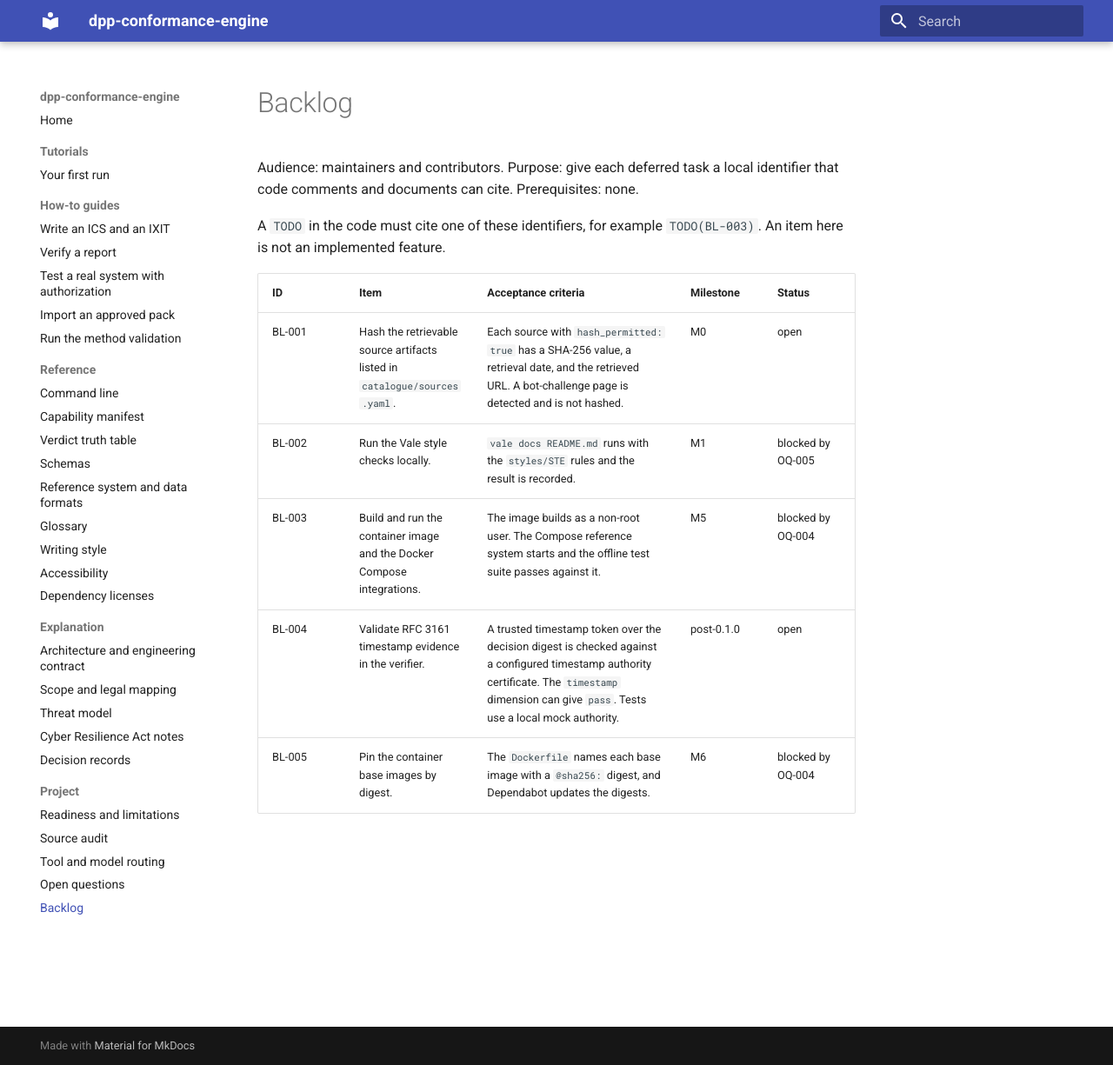
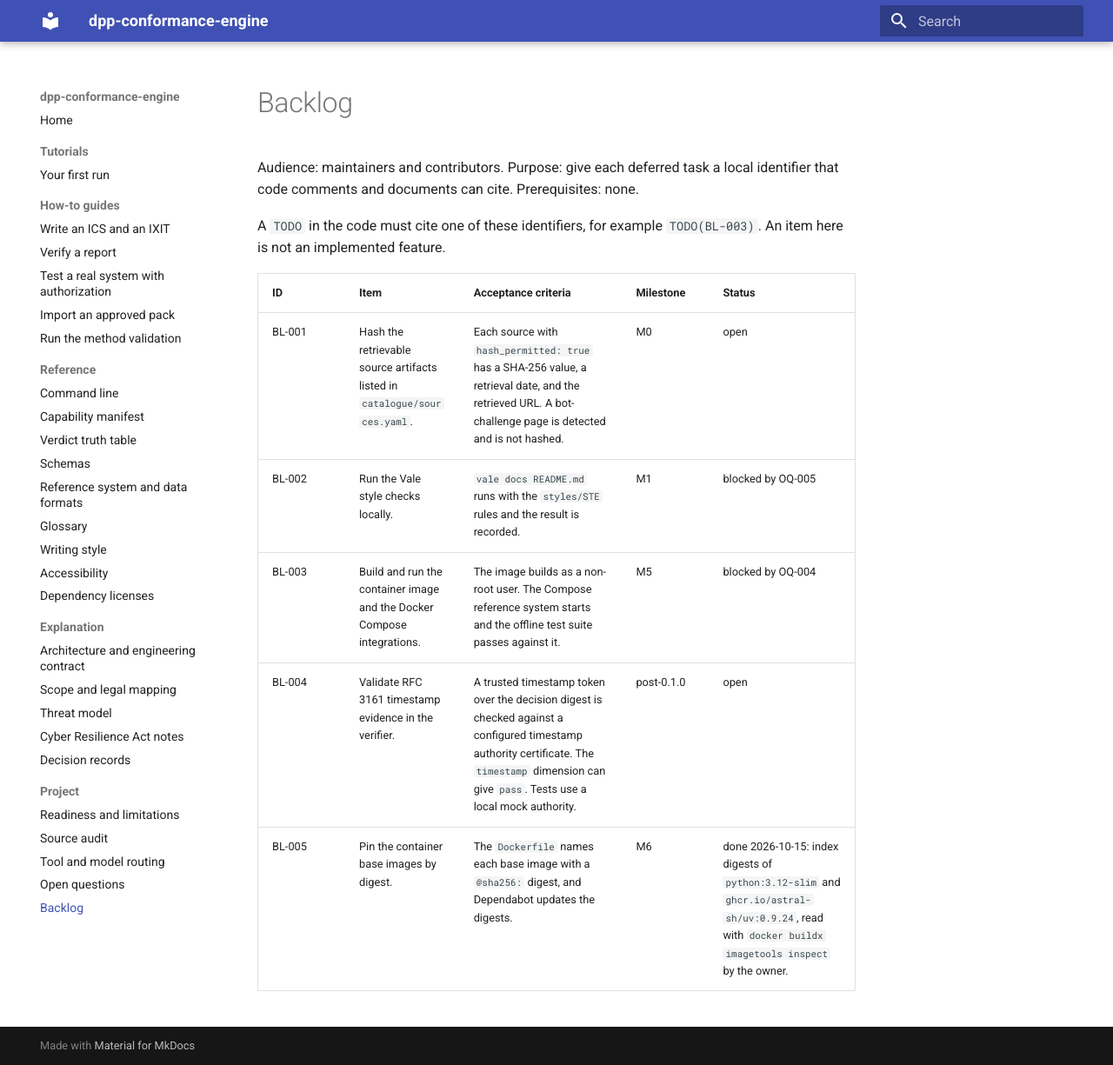
Before and after one commit to hadijannat/dpp-conformance-engine, an MkDocs documentation site: the page built from docs/backlog.md, in a window 1280 px wide and 1225 px high. Shown: the whole window at 87% size. Built offline with MkDocs 1.6.1 and Material for MkDocs 9.7.7, drawn with Linux system fonts in a browser that asks for light colours; the version menu is left out.

Commit message:
build: pin the container base images by index digest
python:3.12-slim (3.12.15, Debian trixie) and ghcr.io/astral-sh/uv:0.9.24
are named with the index digests that the owner read with
docker buildx imagetools inspect on 2026-10-15. They equal the digests
that the first build resolved. Closes BL-005 and the pinned-dependencies
finding of Scorecard for the container. Dependabot proposes digest updates.

Co-Authored-By: Claude Opus 5.5 <noreply@anthropic.com>

```diff
--- a/docs/backlog.md
+++ b/docs/backlog.md
@@ -13,4 +13,4 @@ An item here is not an implemented feature.
 | BL-002 | Run the Vale style checks locally. | `vale docs README.md` runs with the `styles/STE` rules and the result is recorded. | M1 | blocked by OQ-005 |
 | BL-003 | Build and run the container image and the Docker Compose integrations. | The image builds as a non-root user. The Compose reference system starts and the offline test suite passes against it. | M5 | blocked by OQ-004 |
 | BL-004 | Validate RFC 3161 timestamp evidence in the verifier. | A trusted timestamp token over the decision digest is checked against a configured timestamp authority certificate. The `timestamp` dimension can give `pass`. Tests use a local mock authority. | post-0.1.0 | open |
-| BL-005 | Pin the container base images by digest. | The `Dockerfile` names each base image with a `@sha256:` digest, and Dependabot updates the digests. | M6 | blocked by OQ-004 |
+| BL-005 | Pin the container base images by digest. | The `Dockerfile` names each base image with a `@sha256:` digest, and Dependabot updates the digests. | M6 | done 2026-10-15: index digests of `python:3.12-slim` and `ghcr.io/astral-sh/uv:0.9.24`, read with `docker buildx imagetools inspect` by the owner. |
```
Also changed, not shown: TASKS.md (+2 -1 lines), 1 other file.
